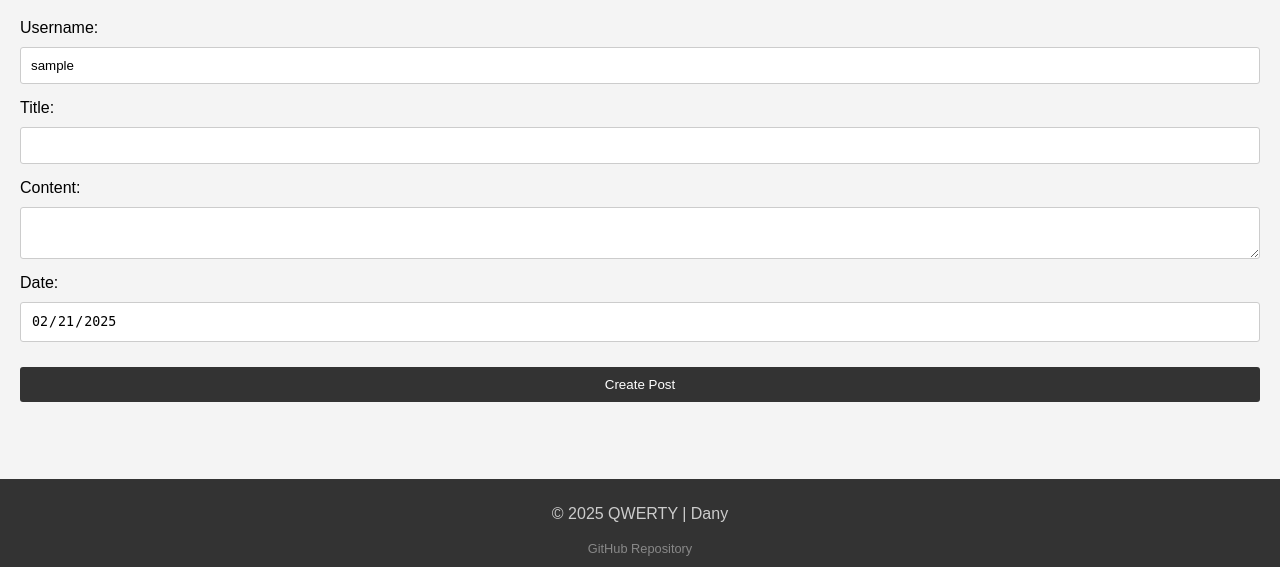
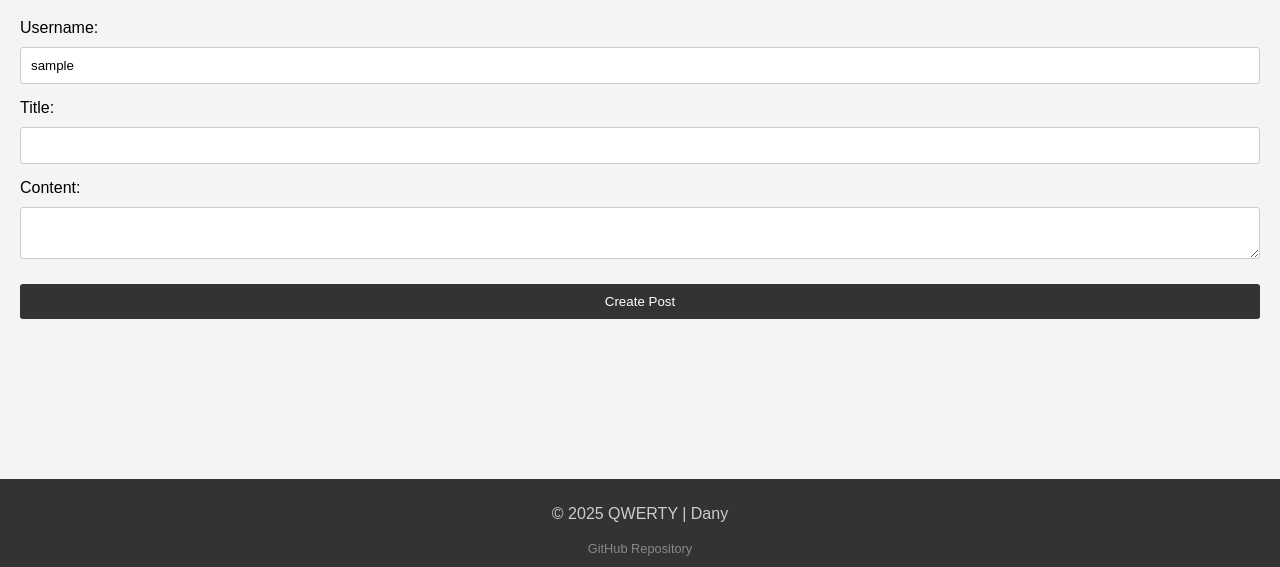
Before and after one commit to DanyilT/WebDev-Project, a PHP site: page /post_new.php in a window 1280 px wide. Shown: the part 233-800 px from the top of the page. Run offline with PHP 8.4, Linux system fonts and the light colour scheme; the visitor is signed in with stand-in values (Sample User, id 1).

Commit message:
Update post_new.php

```diff
--- a/public/post_new.php
+++ b/public/post_new.php
@@ -17,13 +17,11 @@ include 'layout/header.php';
         <h2>Create a New Post</h2>
         <form action="lib/process/process_save_post.php" method="post">
             <label for="username">Username:</label>
-            <input type="text" id="username" name="username" value="<?php echo htmlspecialchars($_SESSION['username']); ?>" readonly required> <!-- TODO: Not secure -->
+            <input type="text" id="username" name="username" value="<?php echo htmlspecialchars($_SESSION['username']); ?>" readonly required>
             <label for="title">Title:</label>
             <input type="text" id="title" name="title" required>
             <label for="content">Content:</label>
             <textarea id="content" name="content" required></textarea>
-            <label for="date">Date:</label>
-            <input type="date" id="date" name="date" value="<?php echo date('Y-m-d'); ?>" readonly required> <!-- TODO: Not secure -->
             <button type="submit">Create Post</button>
         </form>
     </section>
```
